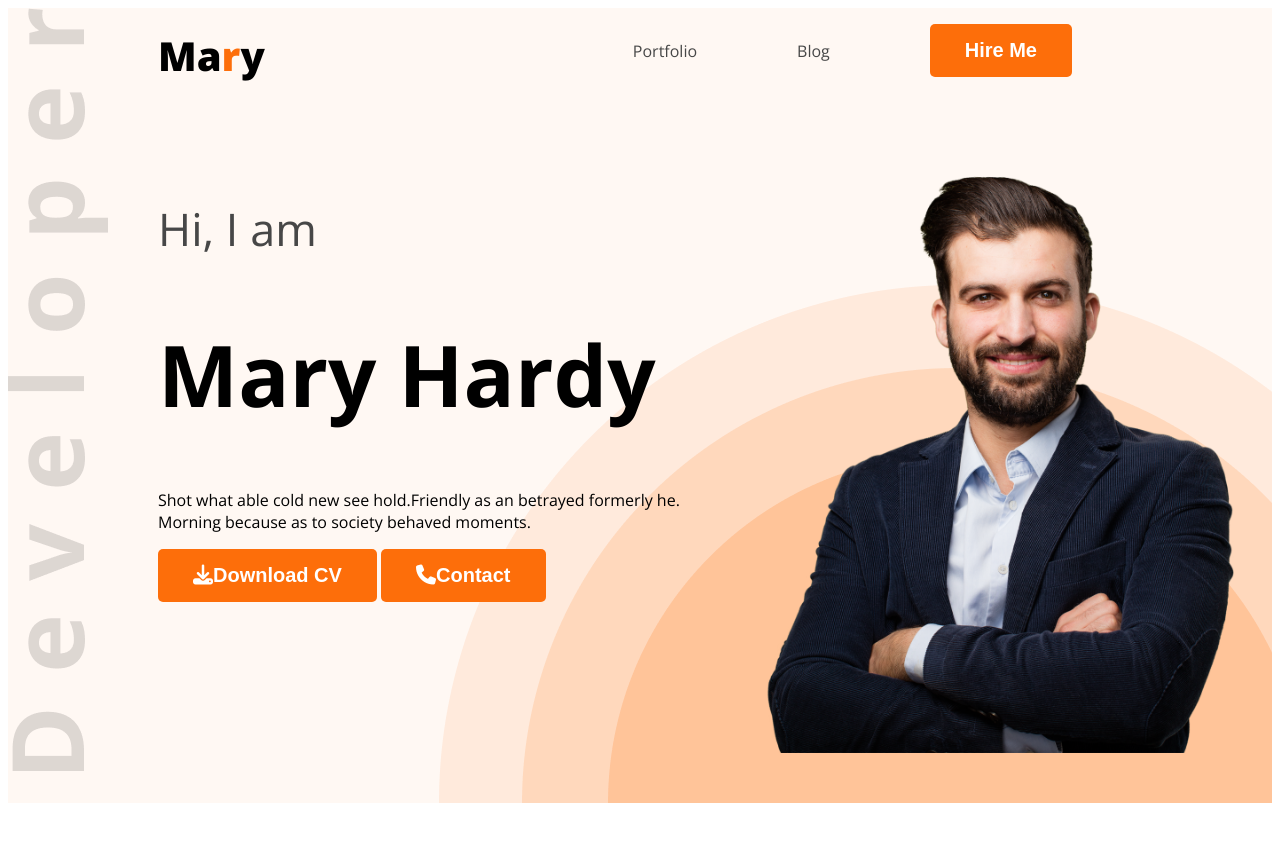
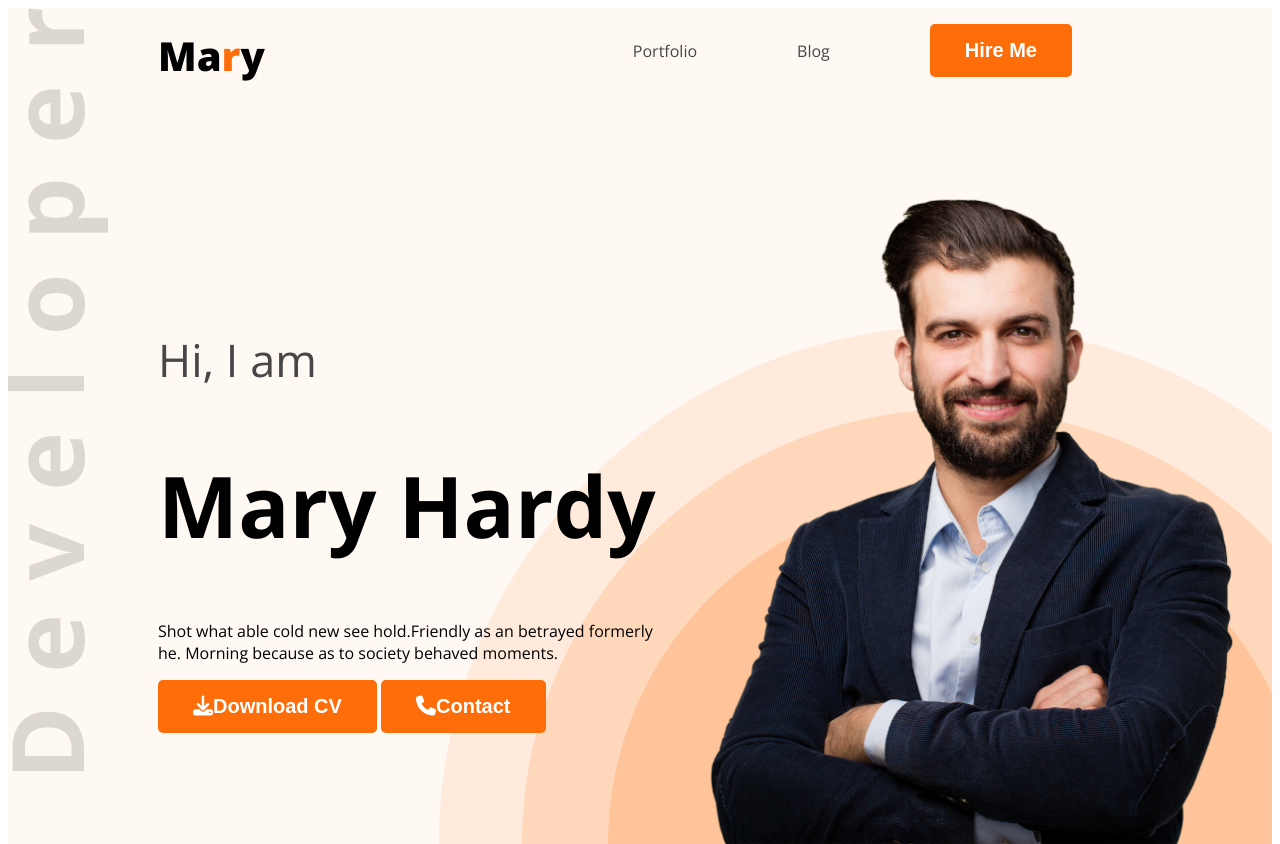
Before and after one commit to shalve37/webdeveloper-portfolio, a plain HTML site: page index.html in a window 1280 px wide. Shown: the top 844 px of the page. Drawn offline with nearby package versions, Linux system fonts and the light colour scheme.

Commit message:
final product for the last time

```diff
--- a/styles/portfolio.css
+++ b/styles/portfolio.css
@@ -79,14 +79,15 @@ nav a {
     background-position: bottom right, top left;
 }
 
-.banner {
-    padding: 10px 30px 50px 150px;
+.banner{
+    padding: 30px 30px 0px 150px;
     display: flex;
+    align-items: center;
+    justify-content: space-around;
 }
 
-.profile-picture {
-    max-width: 580px;
-    max-height: 600px;
+.banner .profile-picture {
+    width: 580px;
 }
 
 .banner-greeting {
```
